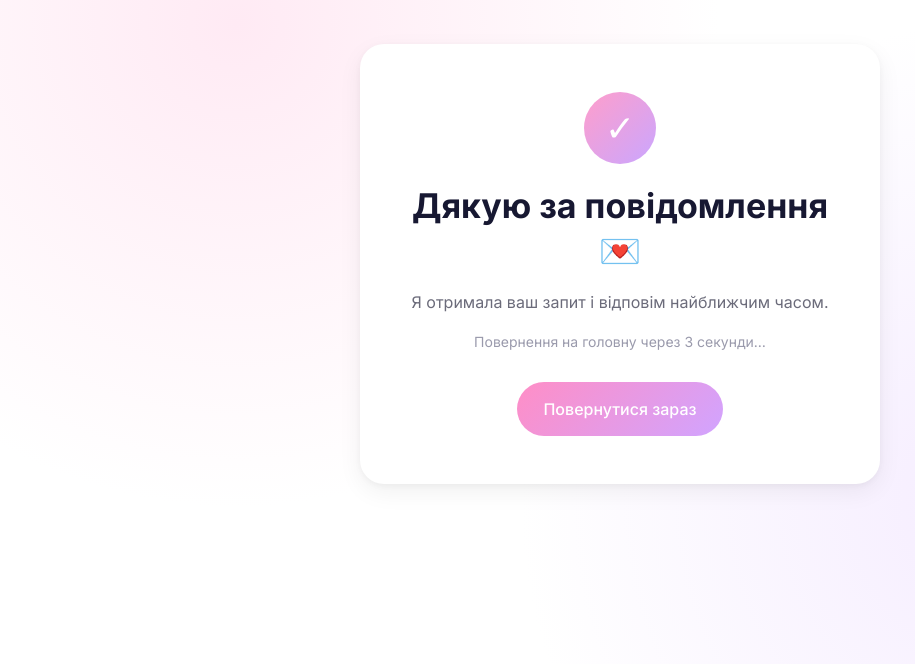
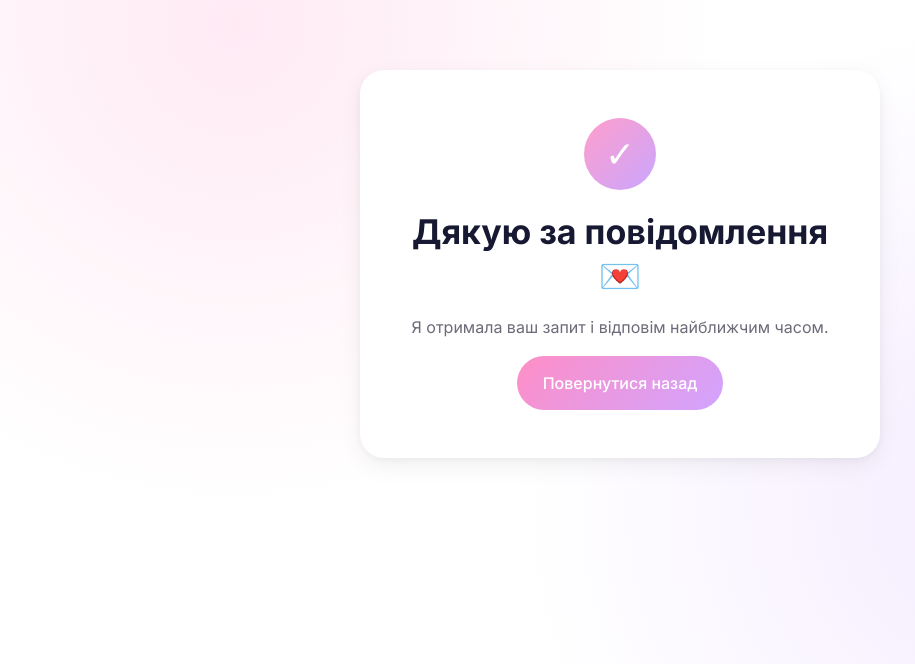
Before and after one commit to YuliiaChernysheva/angelina-portfolio-next.js, a Next.js app: page /thank-you in a window 1280 px wide. Shown: the part 136-800 px from the top of the page, without its empty margins (20-935 px from the left). Built offline with nearby package versions, Linux system fonts and the light colour scheme.

Commit message:
updaye thank you

```diff
--- a/src/app/thank-you/page.jsx
+++ b/src/app/thank-you/page.jsx
@@ -15,12 +15,8 @@ export default function ThankYouPage() {
           Я отримала ваш запит і відповім найближчим часом.
         </p>
 
-        <p className={styles.redirect}>
-          Повернення на головну через 3 секунди…
-        </p>
-
         <Link href="/" className={styles.button}>
-          Повернутися зараз
+          Повернутися назад
         </Link>
       </div>
     </main>
```
